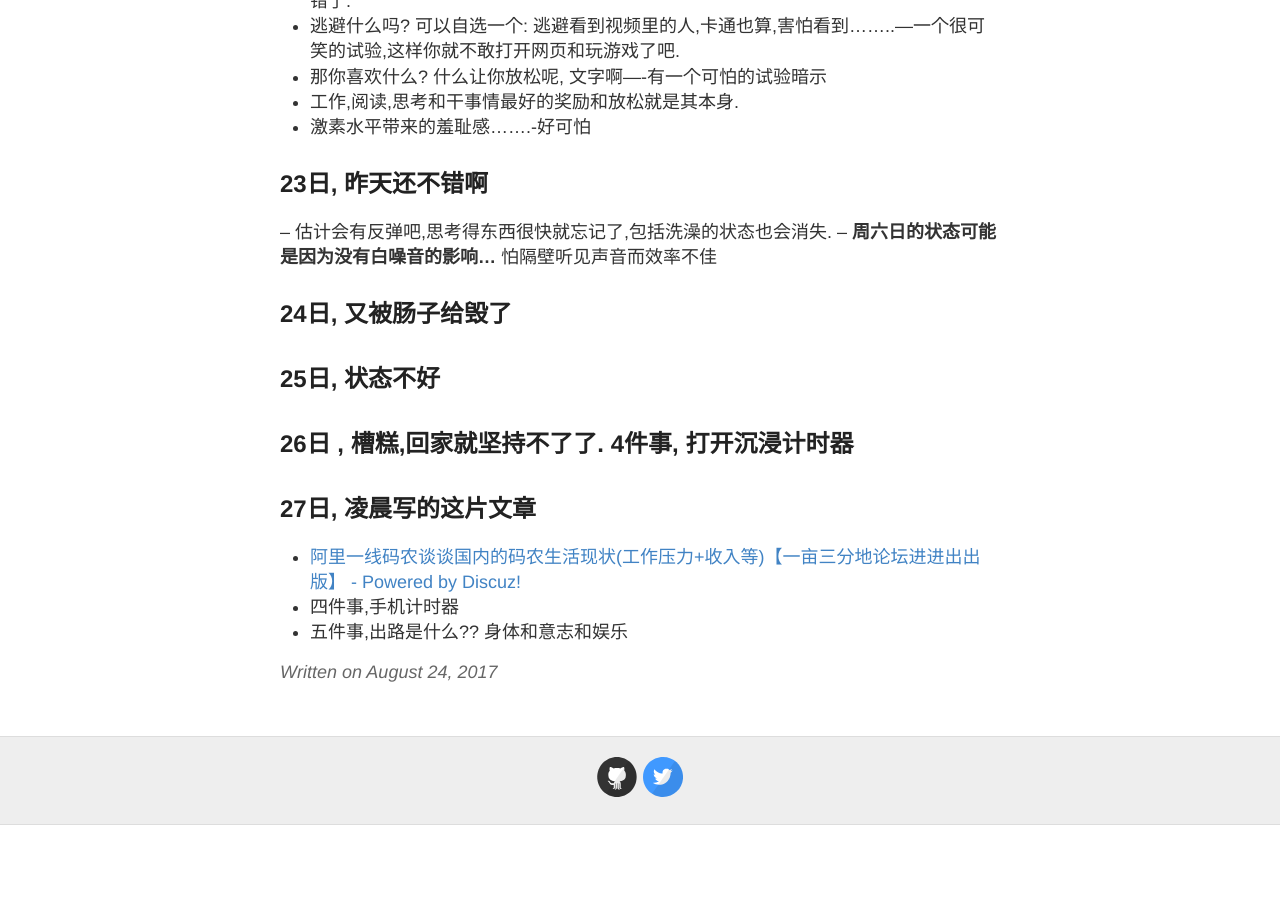
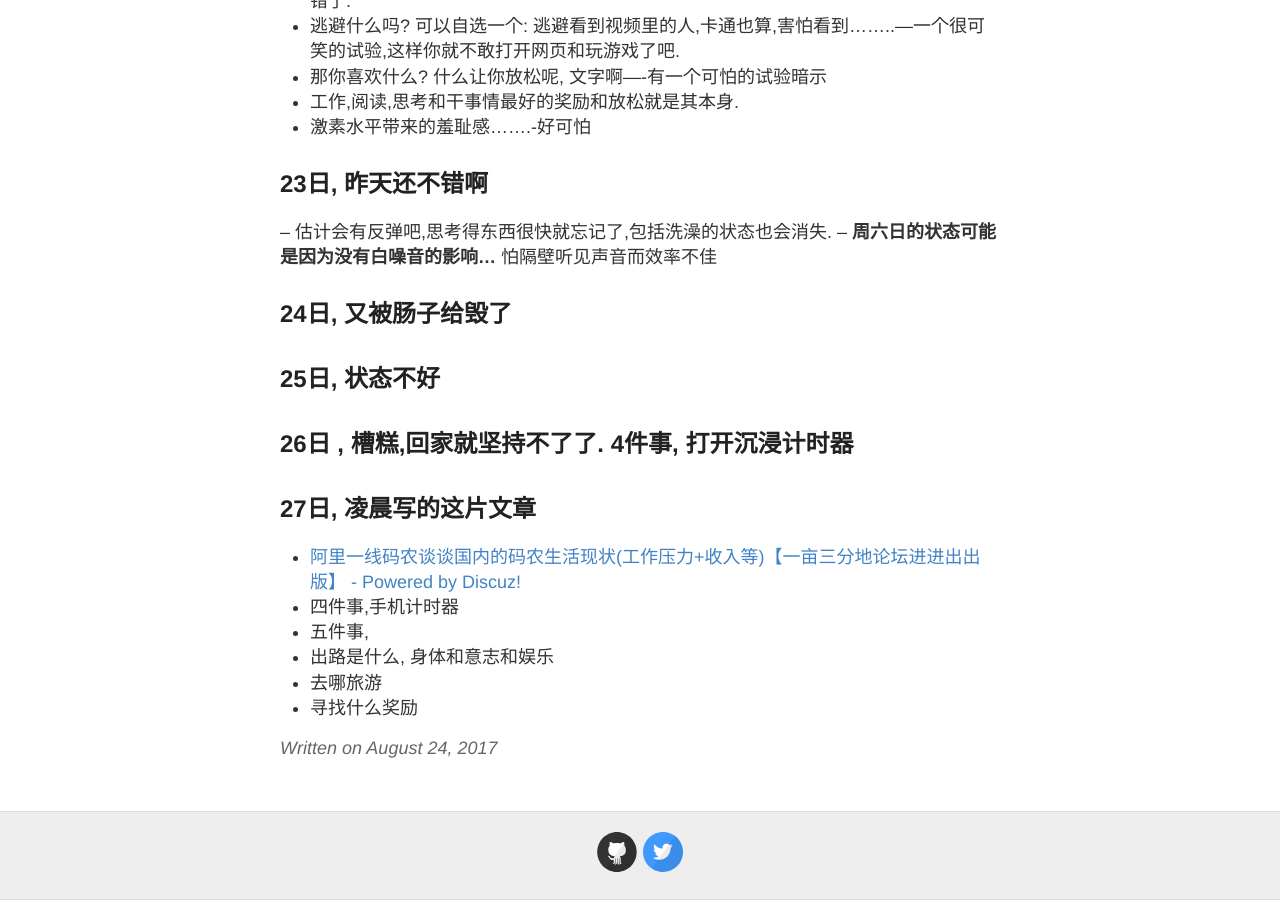
Before and after one commit to evelol/zzx_blog, a Jekyll site: the page built from _posts/2017-08-24-Ok.md, in a window 1280 px wide and 900 px high, scrolled down 4004 px. Built offline with Jekyll 4.4.1, drawn with Linux system fonts in a browser that asks for light colours; our own code applies the rules of GitHub Pages for plain Markdown files; before the commit the page ends 4829 px from its top, so only the background shows below that.

Commit message:
Update 2017-08-24-Ok.md

```diff
--- a/_posts/2017-08-24-Ok.md
+++ b/_posts/2017-08-24-Ok.md
@@ -97,4 +97,7 @@
 ## 27日, 凌晨写的这片文章
 - [阿里一线码农谈谈国内的码农生活现状(工作压力+收入等)【一亩三分地论坛进进出出版】 - Powered by Discuz!](http://www.1point3acres.com/bbs/thread-280929-13-1.html)
 - 四件事,手机计时器
-- 五件事,出路是什么?? 身体和意志和娱乐
+- 五件事,
+ - 出路是什么, 身体和意志和娱乐
+ - 去哪旅游
+ - 寻找什么奖励
```
